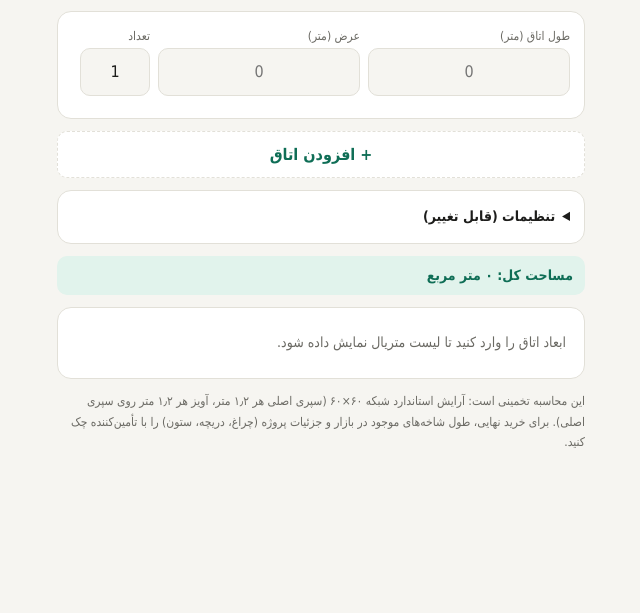
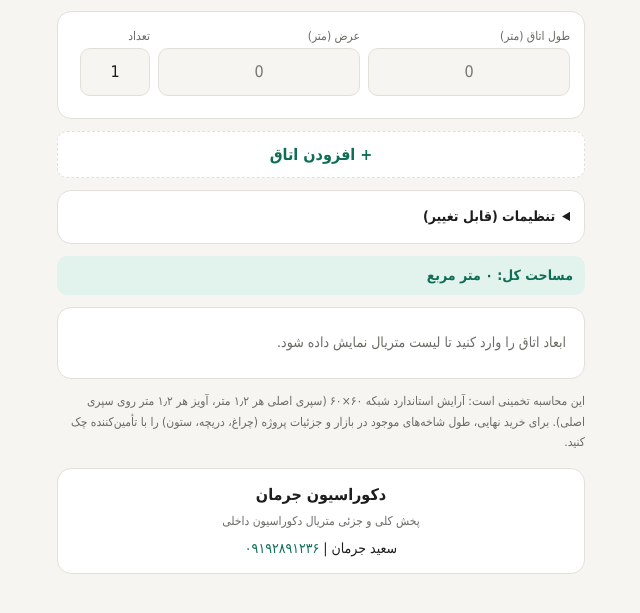
Before and after one commit to jarmansaeed-ui/ceiling-material-calculator, a plain HTML site: page index.html in a window 1280 px wide. Shown: the part 85-698 px from the top of the page, without its empty margins (319-959 px from the left). Drawn offline with Linux system fonts and the light colour scheme.

Commit message:
Add business contact footer to calculator

```diff
--- a/index.html
+++ b/index.html
@@ -51,6 +51,12 @@ td small{display:block;color:var(--mut);font-size:11px;line-height:1.4}.note{fon
 <div class="area" id="area">مساحت کل: ۰ متر مربع</div>
 <div class="card"><table id="out"></table></div>
 <p class="note">این محاسبه تخمینی است: آرایش استاندارد شبکه ۶۰×۶۰ (سپری اصلی هر ۱٫۲ متر، آویز هر ۱٫۲ متر روی سپری اصلی). برای خرید نهایی، طول شاخه‌های موجود در بازار و جزئیات پروژه (چراغ، دریچه، ستون) را با تأمین‌کننده چک کنید.</p>
+
+<div class="card" style="margin-top:16px;text-align:center;padding:12px 10px">
+<strong>دکوراسیون جرمان</strong>
+<div class="note" style="margin-top:2px">پخش کلی و جزئی متریال دکوراسیون داخلی</div>
+<div style="margin-top:6px;font-size:14px">سعید جرمان | <a href="tel:09192891236" style="color:var(--ac);text-decoration:none">۰۹۱۹۲۸۹۱۲۳۶</a></div>
+</div>
 </main>
 <script>
 const fa=n=>Number(n).toLocaleString('fa-IR',{maximumFractionDigits:1});const fa2=n=>Number(n).toLocaleString('fa-IR',{minimumFractionDigits:2,maximumFractionDigits:2});
```
